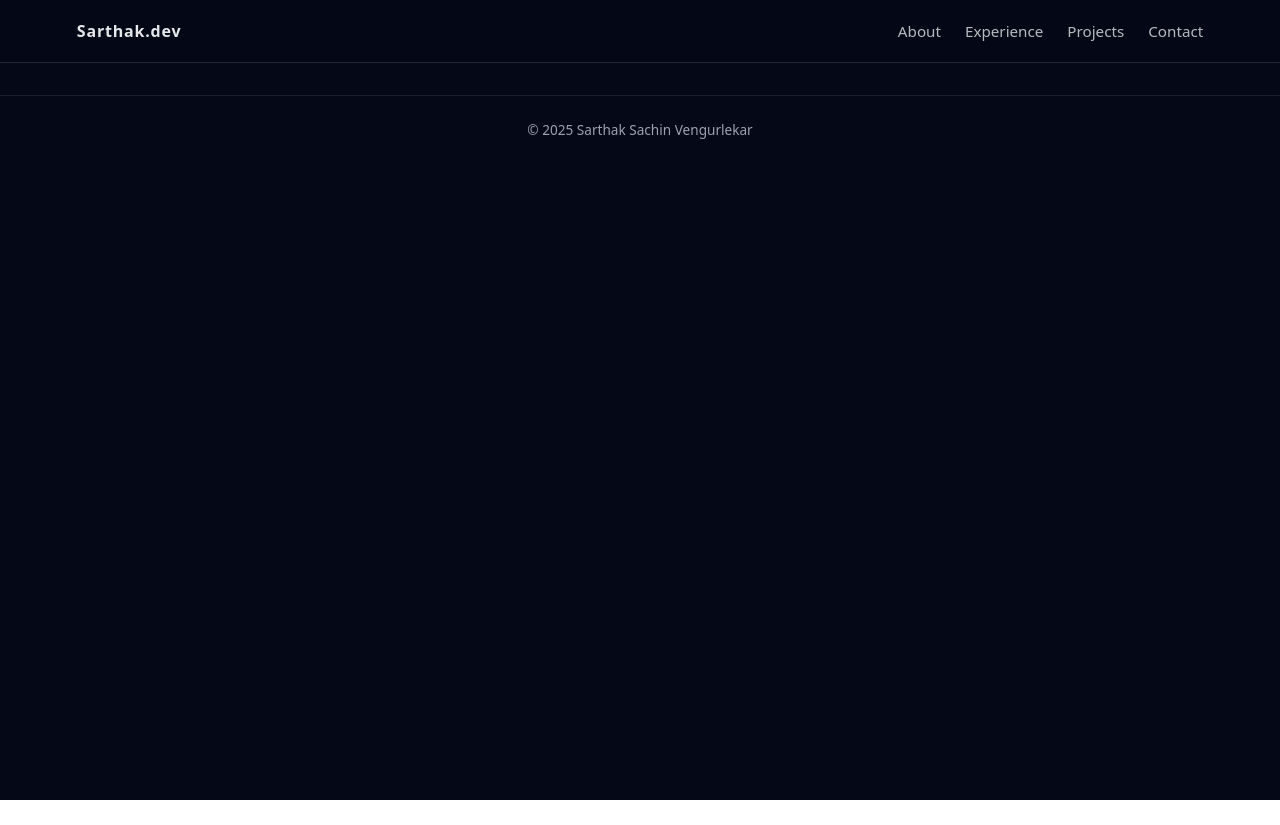
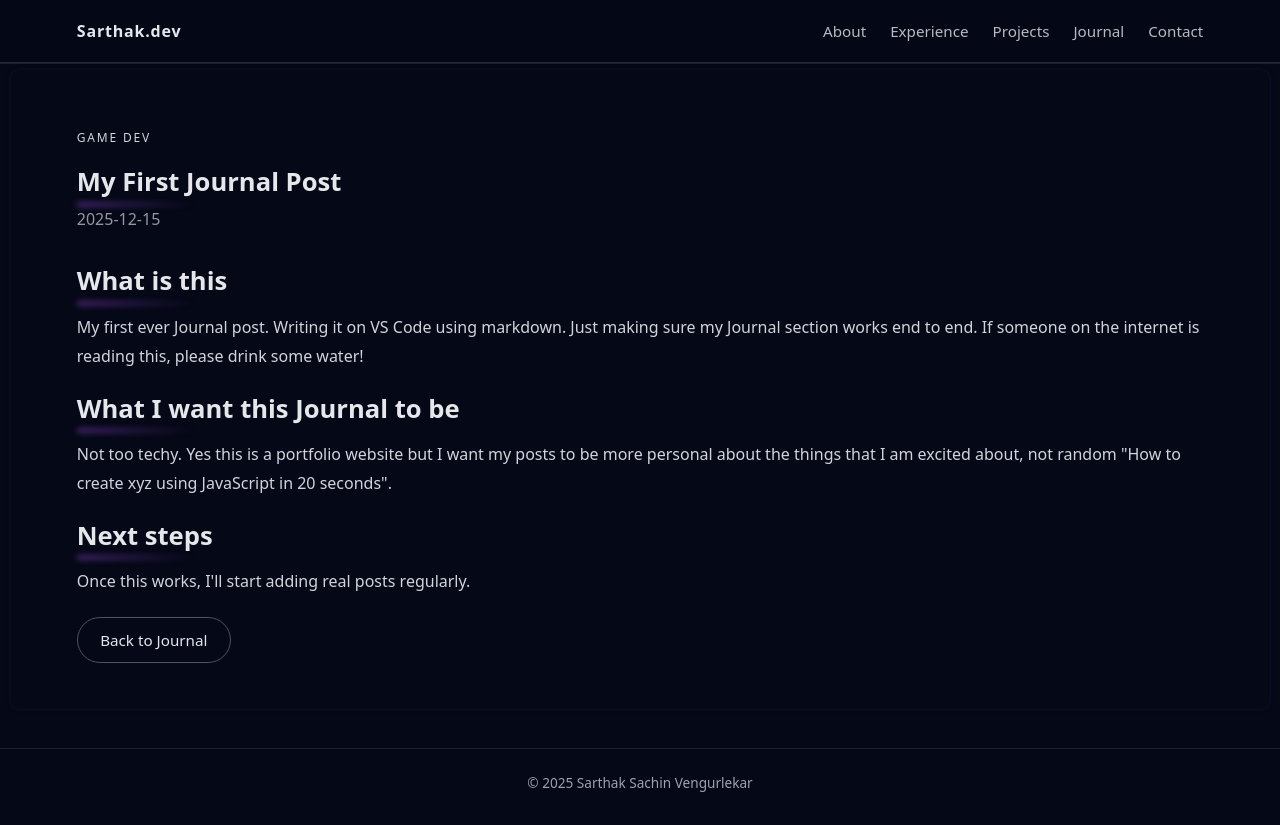
Before and after one commit to sarthakvengurlekar/PassionPortfolio, a React (Vite) app in the folder my-react-app/: page /journal/first-post in a window 1280 px wide. Before the commit the page ends 800 px from the top, so only its background shows below. Built offline with nearby package versions, Linux system fonts and the light colour scheme.

Commit message:
Added Journal Section

```diff
--- a/my-react-app/package.json
+++ b/my-react-app/package.json
@@ -10,6 +10,8 @@
     "preview": "vite preview"
   },
   "dependencies": {
+    "gray-matter": "^4.0.3",
+    "marked": "^17.0.1",
     "react": "^19.2.0",
     "react-dom": "^19.2.0",
     "react-router-dom": "^7.10.1"
--- a/my-react-app/src/App.css
+++ b/my-react-app/src/App.css
@@ -57,6 +57,8 @@ main {
 .nav-left {
   font-weight: 700;
   letter-spacing: 0.05em;
+  text-decoration: none;
+  color: inherit;
 }
 
 .nav-right a {
@@ -240,6 +242,13 @@ main {
   transform: translateY(-1px) scale(1.03);
   border-color: #6b7280;
   box-shadow: 0 10px 20px rgba(15, 23, 42, 0.6);
+}
+
+.btn:disabled {
+  opacity: 0.5;
+  cursor: not-allowed;
+  transform: none;
+  box-shadow: none;
 }
 
 
@@ -740,3 +749,50 @@ main {
   text-decoration: none;
   color: inherit;
 }
+
+/* Journal section */
+
+.journal-post h1,
+.journal-post h2,
+.journal-post h3 {
+  margin: 1.2rem 0 0.6rem;
+}
+
+.journal-post p {
+  margin: 0.75rem 0;
+  line-height: 1.8;
+  color: #d1d5db;
+}
+
+.journal-post ul {
+  padding-left: 1.4rem;
+  margin: 0.75rem 0;
+}
+
+.journal-post li {
+  margin-bottom: 0.4rem;
+}
+
+.journal-post a {
+  color: #a5b4fc;
+  text-decoration: none;
+}
+
+.journal-post a:hover {
+  text-decoration: underline;
+}
+
+.journal-post code {
+  padding: 0.1rem 0.35rem;
+  border-radius: 0.35rem;
+  background: rgba(148, 163, 184, 0.15);
+}
+
+.journal-post pre {
+  margin: 1rem 0;
+  padding: 1rem;
+  border-radius: 0.75rem;
+  overflow: auto;
+  border: 1px solid rgba(148, 163, 184, 0.25);
+  background: rgba(2, 6, 23, 0.6);
+}
--- a/my-react-app/src/App.jsx
+++ b/my-react-app/src/App.jsx
@@ -4,6 +4,8 @@ import NavBar from './components/NavBar'
 import Footer from './components/Footer'
 import Home from './pages/Home'
 import Pong from './games/Pong'
+import Journal from './journal/Journal'
+import JournalPost from './journal/JournalPost'
 
 function App() {
   return (
@@ -14,6 +16,8 @@ function App() {
         <Routes>
           <Route path="/" element={<Home />} />
           <Route path="/pong" element={<Pong />} />
+          <Route path="/journal" element={<Journal />} />
+          <Route path="/journal/:slug" element={<JournalPost />} />
         </Routes>
       </main>
 
--- a/my-react-app/src/components/JournalSection.jsx
+++ b/my-react-app/src/components/JournalSection.jsx
@@ -1,11 +1,12 @@
 import Section from './Section'
+import { Link } from 'react-router-dom'
 
 const posts = [
   {
-    title: 'Why I Keep Coming Back to Pong',
+    title: 'My First Journal Post',
     tag: 'Game Dev',
-    teaser:
-      'Notes from rebuilding simple games to understand physics, input handling, and game loops from scratch.',
+    teaser: 'Dummy post to make sure the Journal section works end-to-end.',
+    slug: 'first-post',
   },
   {
     title: 'Backend Engineer in a Retro Arcade World',
@@ -26,8 +27,7 @@ function JournalSection() {
     <Section id="journal" title="Journal">
       <p className="section-intro">
         Long-form thoughts on games, engineering, anime, and my chess
-        journey. One day this will be a full blog — for now, it&apos;s a
-        glimpse into the things I care about.
+        journey.
       </p>
 
       <div className="journal-grid">
@@ -36,9 +36,16 @@ function JournalSection() {
             <p className="journal-tag">{post.tag}</p>
             <h3>{post.title}</h3>
             <p className="journal-teaser">{post.teaser}</p>
-            <button className="btn secondary journal-btn">
-              Read soon
-            </button>
+
+            {post.slug ? (
+              <Link className="btn secondary journal-btn" to={`/journal/${post.slug}`}>
+                Read
+              </Link>
+            ) : (
+              <button className="btn secondary journal-btn" disabled>
+                Read soon
+              </button>
+            )}
           </article>
         ))}
       </div>
--- a/my-react-app/src/components/NavBar.jsx
+++ b/my-react-app/src/components/NavBar.jsx
@@ -1,12 +1,18 @@
+import { Link, NavLink } from 'react-router-dom'
+
 function NavBar() {
   return (
     <header className="nav">
-      <div className="nav-left">Sarthak.dev</div>
+      <Link to="/" className="nav-left">
+        Sarthak.dev
+      </Link>
+
       <nav className="nav-right">
-        <a href="#about">About</a>
-        <a href="#experience">Experience</a>
-        <a href="#projects">Projects</a>
-        <a href="#contact">Contact</a>
+        <NavLink to="/#about">About</NavLink>
+        <NavLink to="/#experience">Experience</NavLink>
+        <NavLink to="/#projects">Projects</NavLink>
+        <NavLink to="/journal">Journal</NavLink>
+        <NavLink to="/#contact">Contact</NavLink>
       </nav>
     </header>
   )
--- a/my-react-app/src/games/Pong.jsx
+++ b/my-react-app/src/games/Pong.jsx
@@ -25,9 +25,6 @@ function Pong() {
 
     const powerUpsRef = useRef([]);           // array of active power-ups
     const nextPowerUpSpawnAtRef = useRef(0);  // when to add the next one
-
-
-
 
     const lastTimeRef = useRef(null);
     const animationFrameIdRef = useRef(null);
--- /dev/null
+++ b/my-react-app/src/journal/Journal.jsx
@@ -0,0 +1,34 @@
+import { Link } from 'react-router-dom'
+
+const posts = [
+  {
+    slug: 'first-post',
+    title: 'My First Journal Post',
+    date: '2025-01-01',
+    summary: 'Dummy post to confirm the journal system works end-to-end.',
+  },
+]
+
+export default function Journal() {
+  return (
+    <section className="section">
+      <h2>Journal</h2>
+      <p className="section-intro">
+        Build logs, learning notes, and random thoughts.
+      </p>
+
+      <div className="journal-grid">
+        {posts.map((post) => (
+          <article key={post.slug} className="journal-card">
+            <p className="journal-tag">Journal</p>
+            <h3>{post.title}</h3>
+            <p className="journal-teaser">{post.summary}</p>
+            <Link className="btn secondary journal-btn" to={`/journal/${post.slug}`}>
+              Read
+            </Link>
+          </article>
+        ))}
+      </div>
+    </section>
+  )
+}
--- /dev/null
+++ b/my-react-app/src/journal/JournalPost.jsx
@@ -0,0 +1,99 @@
+import { useParams, Link } from 'react-router-dom'
+import { marked } from 'marked'
+import { useEffect, useState } from 'react'
+
+const mdModules = import.meta.glob('/src/journal/posts/*.md', {
+  eager: true,
+  query: '?raw',
+  import: 'default',
+})
+
+// tiny frontmatter parser for:
+// ---
+// key: value
+// ---
+// markdown...
+function parseFrontmatter(raw) {
+  const trimmed = raw.trimStart()
+
+  if (!trimmed.startsWith('---')) {
+    return { data: {}, content: raw }
+  }
+
+  const end = trimmed.indexOf('\n---', 3)
+  if (end === -1) {
+    return { data: {}, content: raw }
+  }
+
+  const fmBlock = trimmed.slice(3, end).trim()
+  const content = trimmed.slice(end + '\n---'.length).trimStart()
+
+  const data = {}
+  for (const line of fmBlock.split('\n')) {
+    const idx = line.indexOf(':')
+    if (idx === -1) continue
+    const key = line.slice(0, idx).trim()
+    const value = line.slice(idx + 1).trim()
+    data[key] = value
+  }
+
+  return { data, content }
+}
+
+export default function JournalPost() {
+  const { slug } = useParams()
+  const [html, setHtml] = useState('')
+  const [meta, setMeta] = useState(null)
+  const [notFound, setNotFound] = useState(false)
+
+  useEffect(() => {
+    setMeta(null)
+    setHtml('')
+    setNotFound(false)
+
+    const safeSlug = decodeURIComponent(slug || '').trim()
+    const key = `/src/journal/posts/${safeSlug}.md`
+    const raw = mdModules[key]
+
+    if (!raw) {
+      setNotFound(true)
+      return
+    }
+
+    const { data, content } = parseFrontmatter(raw)
+    setMeta(data)
+    setHtml(marked.parse(content))
+  }, [slug])
+
+  if (notFound) {
+    return (
+      <section className="section">
+        <h2>Post not found</h2>
+        <p>That link doesn’t exist yet.</p>
+        <Link className="btn secondary" to="/journal">Back to Journal</Link>
+      </section>
+    )
+  }
+
+  if (!meta) {
+    return (
+      <section className="section">
+        <p>Loading…</p>
+      </section>
+    )
+  }
+
+  return (
+    <section className="section">
+      <p className="journal-tag">{meta.tag || 'Journal'}</p>
+      <h2 style={{ marginBottom: '0.3rem' }}>{meta.title}</h2>
+      <p style={{ opacity: 0.7, marginBottom: '1.8rem' }}>{meta.date}</p>
+
+      <article className="journal-post" dangerouslySetInnerHTML={{ __html: html }} />
+
+      <div style={{ marginTop: '2rem' }}>
+        <Link className="btn secondary" to="/journal">Back to Journal</Link>
+      </div>
+    </section>
+  )
+}
--- /dev/null
+++ b/my-react-app/src/journal/posts/first-post.md
@@ -0,0 +1,18 @@
+---
+title: My First Journal Post
+date: 2025-12-15
+tag: Game Dev
+summary: Setting up the Journal section of my portfolio.
+---
+
+## What is this
+
+My first ever Journal post. Writing it on VS Code using markdown. Just making sure my Journal section works end to end. If someone on the internet is reading this, please drink some water!
+
+## What I want this Journal to be
+
+Not too techy. Yes this is a portfolio website but I want my posts to be more personal about the things that I am excited about, not random "How to create xyz using JavaScript in 20 seconds".
+
+## Next steps
+
+Once this works, I'll start adding real posts regularly.
--- a/my-react-app/src/pages/Home.jsx
+++ b/my-react-app/src/pages/Home.jsx
@@ -4,8 +4,27 @@ import Hero from '../components/Hero'
 import TechStack from '../components/TechStack'
 import ProjectsSection from '../components/ProjectSection'
 import JournalSection from '../components/JournalSection'
+import { useEffect } from 'react'
+import { useLocation } from 'react-router-dom'
+
 
 function Home() {
+
+  const location = useLocation()
+
+  useEffect(() => {
+    if (!location.hash) return
+
+    const id = location.hash.replace('#', '')
+    const el = document.getElementById(id)
+    if (!el) return
+
+    // slight delay so layout is ready
+    setTimeout(() => {
+      el.scrollIntoView({ behavior: 'smooth', block: 'start' })
+    }, 0)
+  }, [location.hash])
+
   return (
     <>
       <Hero />
```
Also changed, not shown: 1 other file (tests, documents, lock files or other folders).
